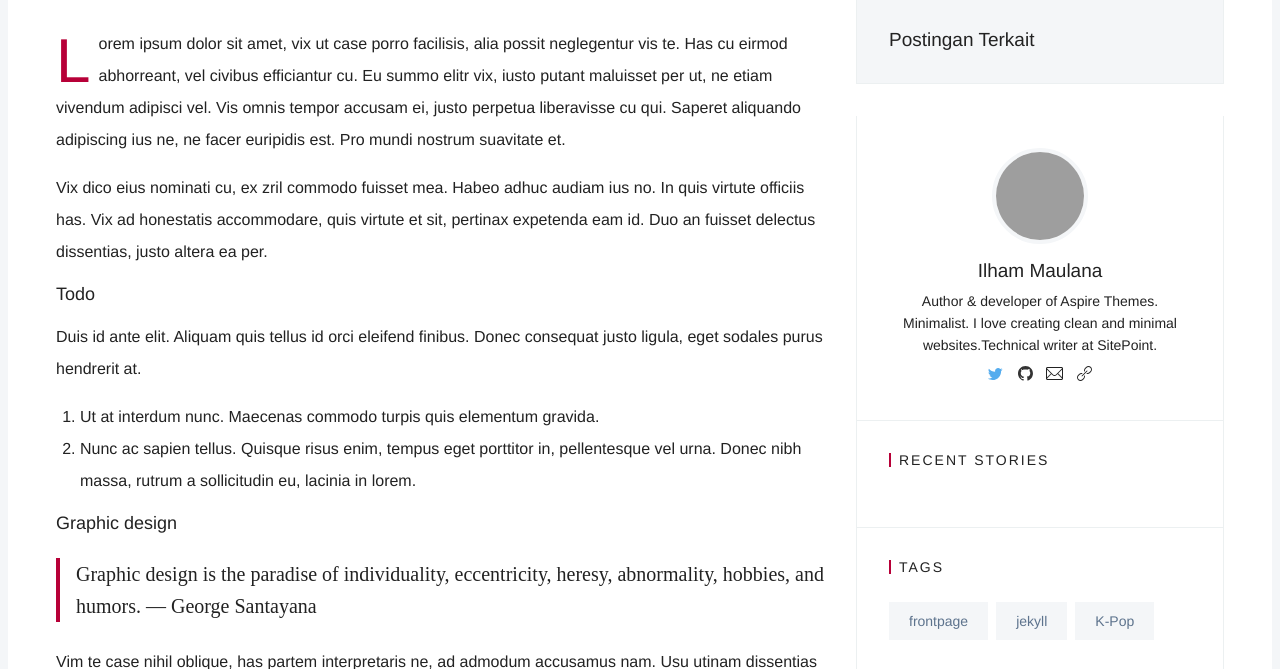
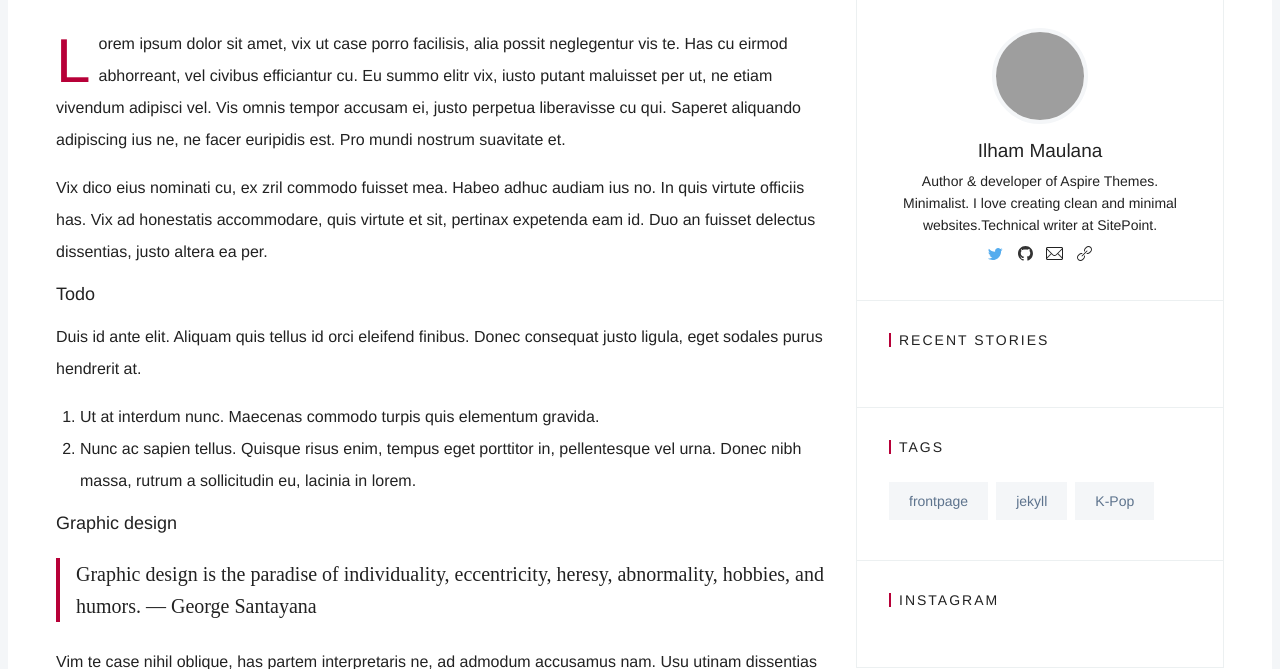
Before and after one commit to mediasejenak/mediasejenak.github.io, a Jekyll site: the page built from _posts/2015-12-21-eddie-kim-somehow-managed-to-fill-the-plane-with-poisonous-snakes.md, in a window 1280 px wide and 900 px high, scrolled down 455 px, cut to the strip 231-900 px from the top of the window. Built offline with Jekyll 4.4.1, drawn with Linux system fonts in a browser that asks for light colours; some web fonts are replaced; grey boxes are pictures that could not be loaded.

Commit message:
Update related-post.html

```diff
--- a/_includes/sidebar/related-post.html
+++ b/_includes/sidebar/related-post.html
@@ -1,3 +1,4 @@
+{% if site.related_posts.size >= 1 %}
 <div class='o-wrapper'>
   <div class='o-grid'>
     <div class='o-grid__col o-grid__col--full'>
@@ -8,8 +9,9 @@
   </div>
 
   <div class='o-grid js-grid'>
-    {% for post in site.tags[page.tag] limit:3 %}
+    {% for related_post in site.related_posts limit: 5 %}
       {% include post-card.html %}
     {% endfor %}
   </div>
 </div>
+{% endif %}
```
